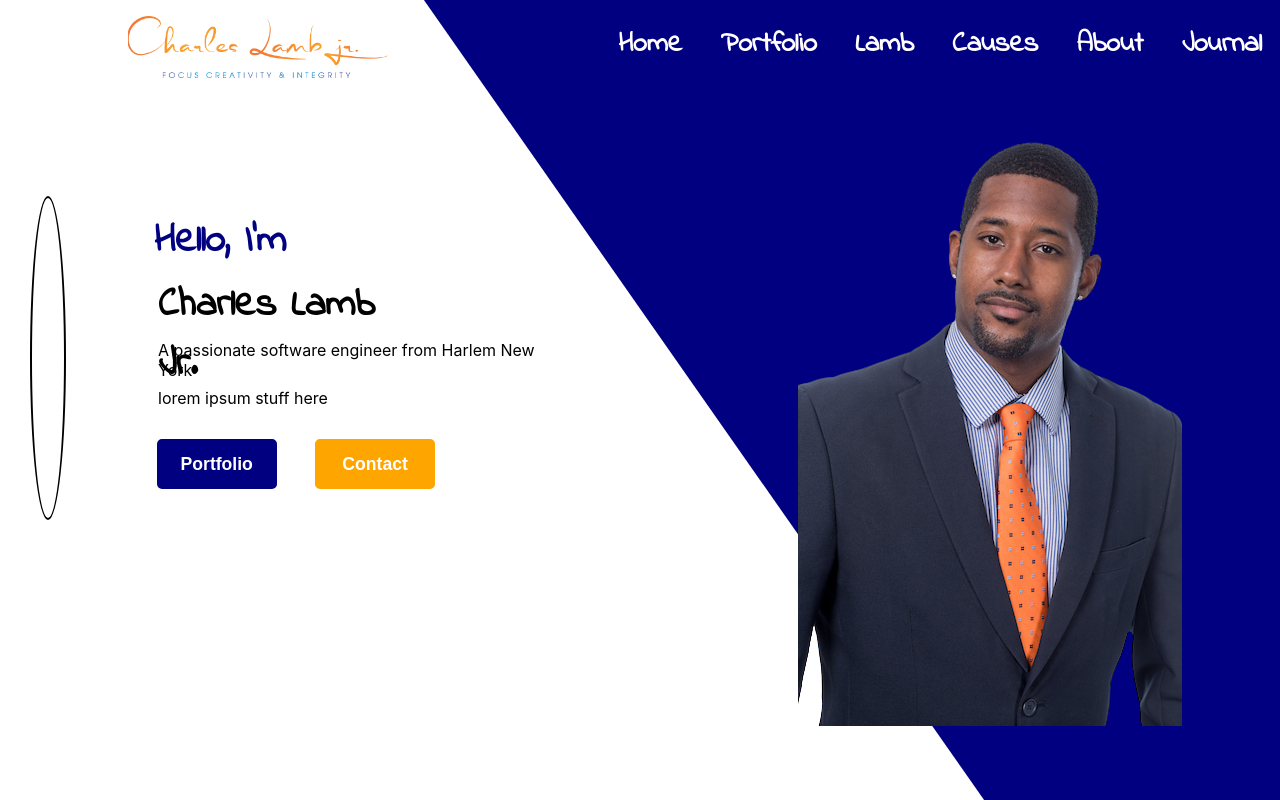
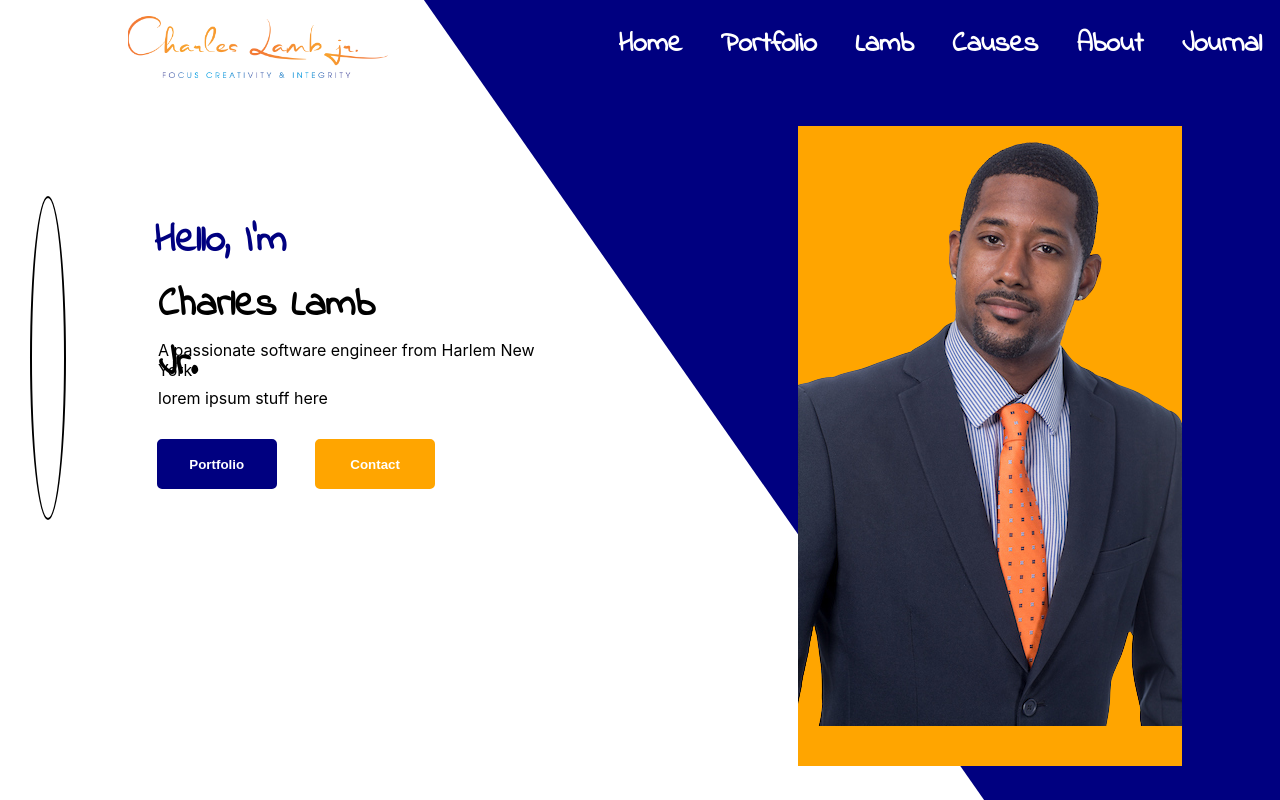
Before and after one commit to cyberstizz/charleslambjr, a React (Create React App) app: page / in a window 1280 px wide. Shown: the top 800 px of the page. Built offline with nearby package versions, Linux system fonts and the light colour scheme.

Commit message:
created a decorative div to directly behind my pic. I will skew it in a creative way

```diff
--- a/src/App.css
+++ b/src/App.css
@@ -217,8 +217,7 @@ left: 1px;
 .portfolioButton{
   background-color: navy;
   color: white;
-  font-size: 1.1rem;
-  font-weight: bolder;
+  font-weight: bold;
   border-radius: 5px;
   width: 120px;
   height: 50px;
@@ -227,9 +226,8 @@ left: 1px;
 
 .contactButton{
   background-color: orange;
-  font-size: 1.1rem;
+  color: white;
   font-weight: bolder;
-  color: white;
   margin-left: 3vw;
   border-radius: 5px;
   width: 120px;
@@ -249,3 +247,15 @@ left: 1px;
   z-index: 11;
   position: absolute;
 }
+
+.skewedBackgroundDecoration{
+  background-color: orange;
+  display: inline-flex;
+  flex-direction: row;
+  margin-top: 126px;
+  margin-left: 20vw;
+  width: 30vw;
+  height: 80vh;
+  z-index: 10;
+  position: absolute;
+}
--- a/src/App.js
+++ b/src/App.js
@@ -40,6 +40,10 @@ function App() {
 
       </div>
 
+      <div className="skewedBackgroundDecoration"></div>
+
+
+
     </div>
   );
 }
```
